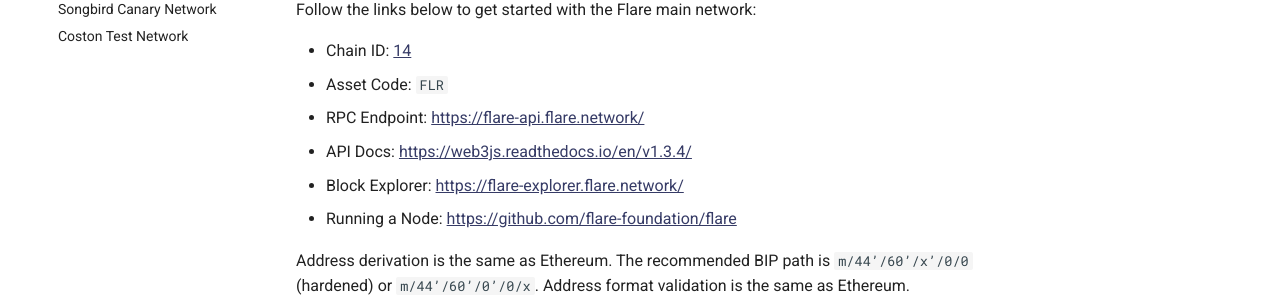
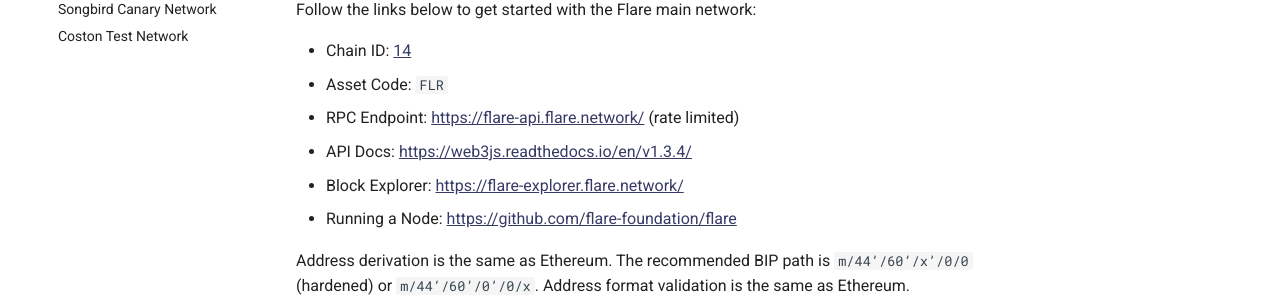
Before and after one commit to flare-foundation/docs, an MkDocs documentation site: the page built from docs/dev/reference/flare.md, in a window 1280 px wide. Shown: the part 231-531 px from the top of the page. Built offline with MkDocs 1.6.1 and Material for MkDocs 9.7.7, drawn with Linux system fonts in a browser that asks for light colours; comment, search, counter and statistics services are not loaded.

Commit message:
Add note about rate limit in RPC nodes

```diff
--- a/docs/dev/reference/flare.md
+++ b/docs/dev/reference/flare.md
@@ -4,7 +4,7 @@
 
 * Chain ID: [14](https://github.com/ethereum-lists/chains/blob/master/\_data/chains/eip155-14.json){target=_blank}
 * Asset Code: `FLR`
-* RPC Endpoint: [https://flare-api.flare.network/](https://flare-api.flare.network/){target=_blank}
+* RPC Endpoint: [https://flare-api.flare.network/](https://flare-api.flare.network/){target=_blank} (rate limited)
 * API Docs: [https://web3js.readthedocs.io/en/v1.3.4/](https://web3js.readthedocs.io/en/v1.3.4/){target=_blank}
 * Block Explorer: [https://flare-explorer.flare.network/](https://flare-explorer.flare.network/){target=_blank}
 * Running a Node: [https://github.com/flare-foundation/flare](https://github.com/flare-foundation/flare){target=_blank}
```
Also changed, not shown: docs/dev/reference/songbird.md (+1 -1 lines).
